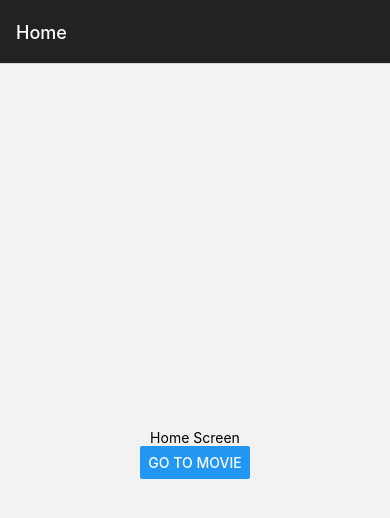
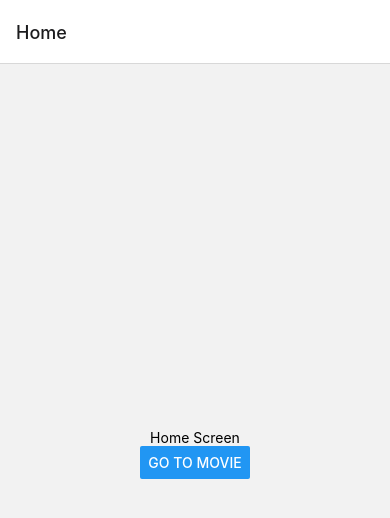
Before and after one commit to naokisosa/movie-info-rn, a React Native app: screen /Home in a window 390 px wide. Shown: the top 518 px of the page. Built offline with nearby package versions, Linux system fonts and the light colour scheme.

Commit message:
feat: reorganize folder structure for navigation

```diff
--- a/App.tsx
+++ b/App.tsx
@@ -1,80 +1,25 @@
 import React from 'react';
-import {StyleSheet, View, Text, Button} from 'react-native';
-import {NavigationContainer} from '@react-navigation/native';
-import {
-  createNativeStackNavigator,
-  NativeStackNavigationOptions,
-  NativeStackScreenProps,
-} from '@react-navigation/native-stack';
+import {QueryClient, QueryClientProvider} from 'react-query';
+import Navigation from './src/navigation/Navigation';
 
-type StackParamList = {
-  Home: undefined;
-  Movie: {
-    movieId: string;
-  };
-};
+const queryClient = new QueryClient({
+  defaultOptions: {
+    queries: {
+      refetchOnWindowFocus: false,
+      refetchOnMount: false,
+      refetchOnReconnect: false,
+      retry: false,
+      staleTime: 5 * 60 * 1000,
+    },
+  },
+});
 
-type HomeProps = NativeStackScreenProps<StackParamList, 'Home'>;
-type MovieProps = NativeStackScreenProps<StackParamList, 'Movie'>;
-
-const screenOptions: NativeStackNavigationOptions = {
-  headerStyle: {
-    backgroundColor: '#222222',
-  },
-  headerTintColor: '#fff',
-};
-
-const HomeScreen = ({navigation}: HomeProps) => {
+const App = () => {
   return (
-    <View style={styles.homeContainer}>
-      <Text>Home Screen</Text>
-      <Button
-        title="Go to Movie"
-        onPress={() =>
-          navigation.navigate('Movie', {
-            movieId: '5000',
-          })
-        }
-      />
-    </View>
+    <QueryClientProvider client={queryClient}>
+      <Navigation />
+    </QueryClientProvider>
   );
 };
 
-const MovieScreen = ({route, navigation}: MovieProps) => {
-  const {movieId} = route.params;
-
-  return (
-    <View style={styles.movieContainer}>
-      <Text>Movie Screen {movieId}</Text>
-      <Button title="Go back" onPress={() => navigation.goBack()} />
-    </View>
-  );
-};
-
-const Stack = createNativeStackNavigator<StackParamList>();
-
-const App = () => {
-  return (
-    <NavigationContainer>
-      <Stack.Navigator initialRouteName="Home" screenOptions={screenOptions}>
-        <Stack.Screen name="Home" component={HomeScreen} />
-        <Stack.Screen name="Movie" component={MovieScreen} />
-      </Stack.Navigator>
-    </NavigationContainer>
-  );
-};
-
-const styles = StyleSheet.create({
-  homeContainer: {
-    flex: 1,
-    alignItems: 'center',
-    justifyContent: 'center',
-  },
-  movieContainer: {
-    flex: 1,
-    alignItems: 'center',
-    justifyContent: 'center',
-  },
-});
-
 export default App;
--- /dev/null
+++ b/src/navigation/Navigation.tsx
@@ -0,0 +1,13 @@
+import {NavigationContainer} from '@react-navigation/native';
+import React from 'react';
+import RootStack from './RootStack';
+
+const Navigation: React.FC = () => {
+  return (
+    <NavigationContainer>
+      <RootStack />
+    </NavigationContainer>
+  );
+};
+
+export default React.memo(Navigation);
--- /dev/null
+++ b/src/navigation/RootStack.tsx
@@ -0,0 +1,18 @@
+import {createNativeStackNavigator} from '@react-navigation/native-stack';
+import React from 'react';
+import {StackParamList} from './types';
+import Home from '../screens/Home/Home';
+import Movie from '../screens/Movie/Movie';
+
+const Stack = createNativeStackNavigator<StackParamList>();
+
+const RootStack: React.FC = () => {
+  return (
+    <Stack.Navigator initialRouteName="Home">
+      <Stack.Screen name="Home" component={Home} />
+      <Stack.Screen name="Movie" component={Movie} />
+    </Stack.Navigator>
+  );
+};
+
+export default React.memo(RootStack);
--- /dev/null
+++ b/src/navigation/helpers.ts
@@ -0,0 +1,13 @@
+import {
+  RouteProp,
+  useNavigation as baseUseNavigation,
+  useRoute as baseUseRoute,
+} from '@react-navigation/native';
+import {NativeStackNavigationProp} from '@react-navigation/native-stack';
+import {StackParamList} from './types';
+
+export const useNavigation = () =>
+  baseUseNavigation<NativeStackNavigationProp<StackParamList>>();
+
+export const useRoute = <Screen extends keyof StackParamList>() =>
+  baseUseRoute<RouteProp<StackParamList, Screen>>();
--- /dev/null
+++ b/src/navigation/types.ts
@@ -0,0 +1,6 @@
+export type StackParamList = {
+  Home: undefined;
+  Movie: {
+    movieId: string;
+  };
+};
--- /dev/null
+++ b/src/screens/Home/Home.tsx
@@ -0,0 +1,17 @@
+import React, {useCallback} from 'react';
+import {useNavigation} from '../../navigation/helpers';
+import HomeUI from './HomeUI';
+
+const Home: React.FC = () => {
+  const navigation = useNavigation();
+
+  const handleOnPress = useCallback(() => {
+    navigation.navigate('Movie', {
+      movieId: '1000',
+    });
+  }, [navigation]);
+
+  return <HomeUI onPress={handleOnPress} />;
+};
+
+export default Home;
--- /dev/null
+++ b/src/screens/Home/HomeUI.tsx
@@ -0,0 +1,25 @@
+import React from 'react';
+import {StyleSheet, View, Text, Button} from 'react-native';
+
+type Props = {
+  onPress: () => void;
+};
+
+const HomeUI: React.FC<Props> = ({onPress}) => {
+  return (
+    <View style={styles.container}>
+      <Text>Home Screen</Text>
+      <Button title="Go to Movie" onPress={onPress} />
+    </View>
+  );
+};
+
+export default React.memo(HomeUI);
+
+const styles = StyleSheet.create({
+  container: {
+    flex: 1,
+    alignItems: 'center',
+    justifyContent: 'center',
+  },
+});
--- /dev/null
+++ b/src/screens/Movie/Movie.tsx
@@ -0,0 +1,18 @@
+import React, {useCallback} from 'react';
+import {useNavigation, useRoute} from '../../navigation/helpers';
+import MovieUI from './MovieUI';
+
+const Movie: React.FC = () => {
+  const navigation = useNavigation();
+  const {
+    params: {movieId},
+  } = useRoute<'Movie'>();
+
+  const handlePressBack = useCallback(() => {
+    navigation.goBack();
+  }, [navigation]);
+
+  return <MovieUI movieId={movieId} onPressBack={handlePressBack} />;
+};
+
+export default Movie;
--- /dev/null
+++ b/src/screens/Movie/MovieUI.tsx
@@ -0,0 +1,26 @@
+import React from 'react';
+import {StyleSheet, View, Text, Button} from 'react-native';
+
+type Props = {
+  movieId: string;
+  onPressBack: () => void;
+};
+
+const MovieUI: React.FC<Props> = ({movieId, onPressBack}) => {
+  return (
+    <View style={styles.container}>
+      <Text>Movie Screen {movieId}</Text>
+      <Button title="Go back" onPress={onPressBack} />
+    </View>
+  );
+};
+
+export default React.memo(MovieUI);
+
+const styles = StyleSheet.create({
+  container: {
+    flex: 1,
+    alignItems: 'center',
+    justifyContent: 'center',
+  },
+});
```
